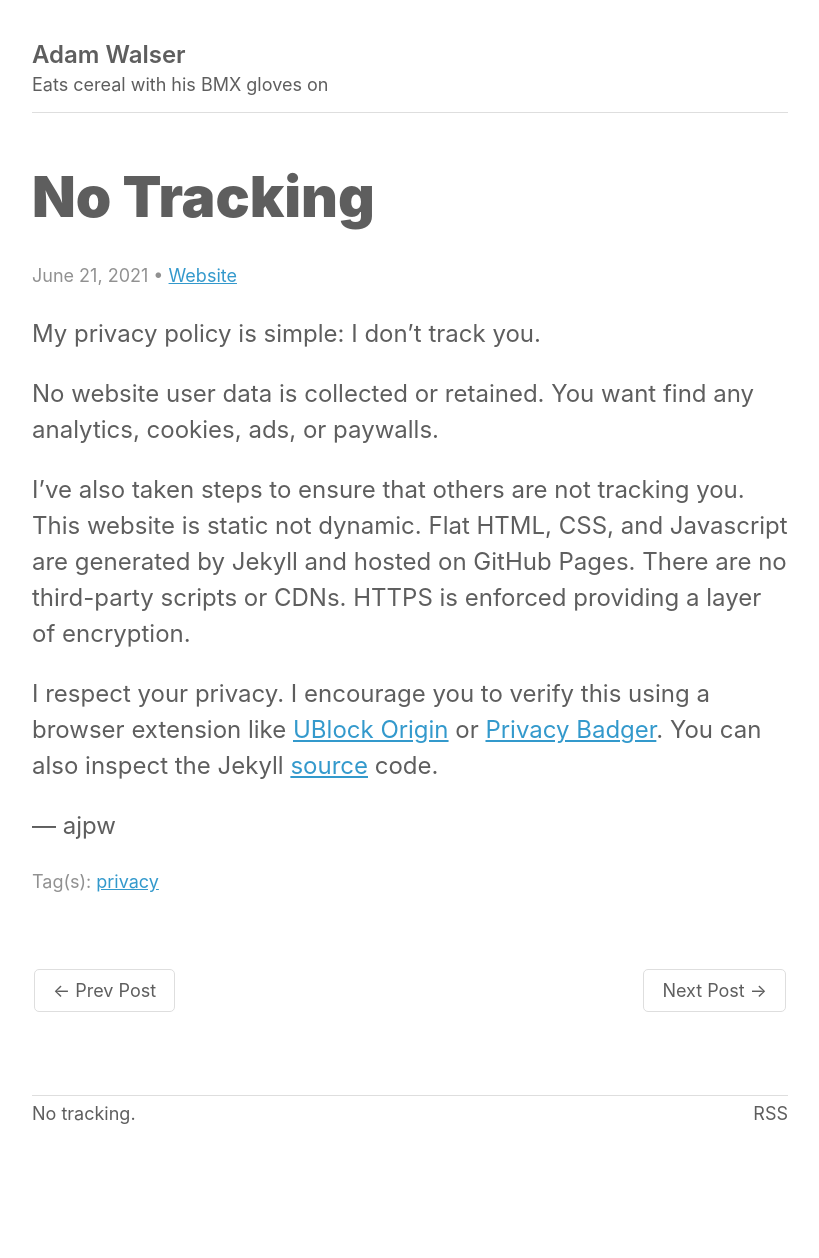
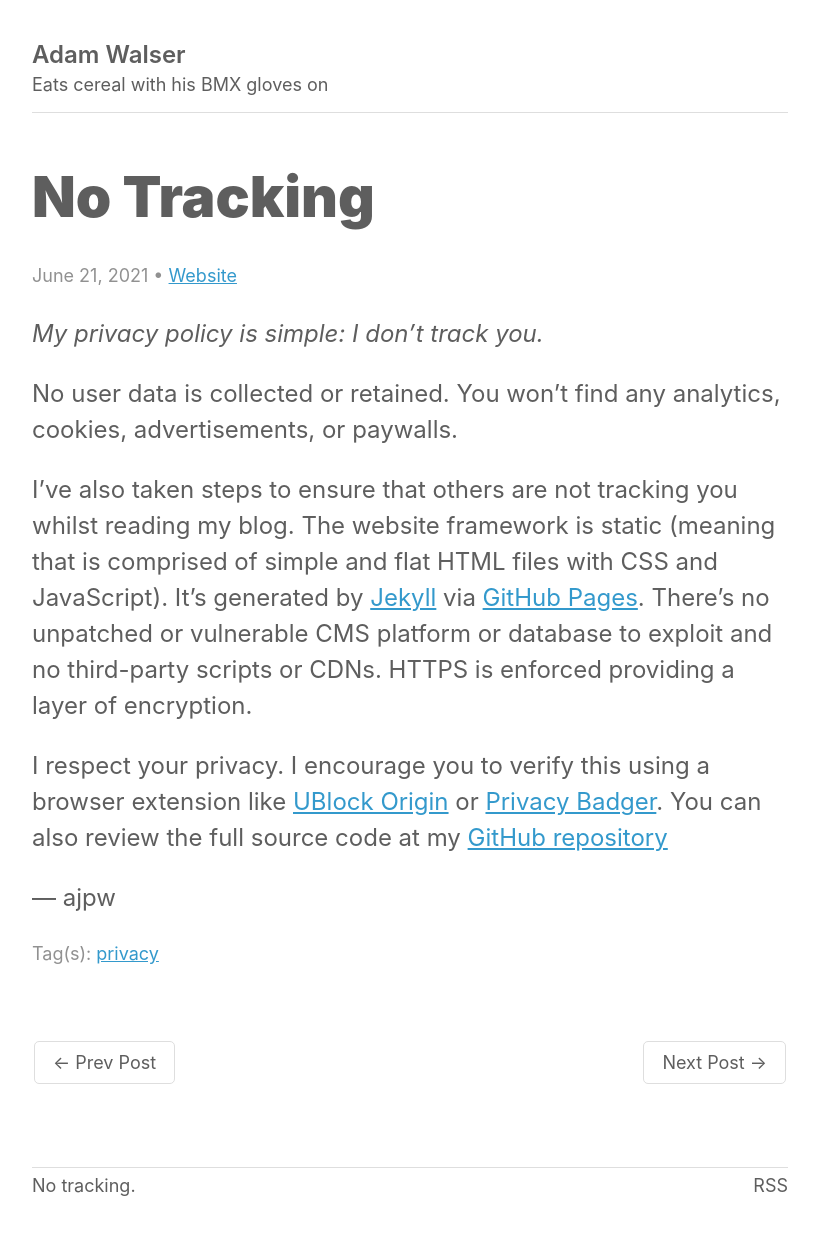
Before and after one commit to ajpwalser/ajpwalser.github.io, a Jekyll site: the page built from _posts/2021-06-21-no-tracking.md, in a window 1280 px wide. Shown: the whole page, without its empty margins (230-1049 px from the left). Built offline with Jekyll 4.4.1, drawn with Linux system fonts in a browser that asks for light colours; some web fonts are replaced; before the commit the page ends 1186 px from its top, so only the background shows below that.

Commit message:
Update 2021-06-21-no-tracking.md

```diff
--- a/_posts/2021-06-21-no-tracking.md
+++ b/_posts/2021-06-21-no-tracking.md
@@ -6,12 +6,12 @@ tags: privacy
 date: 2021-06-21
 ---
 
-My privacy policy is simple: I don't track you.<!--more-->
+*My privacy policy is simple: I don't track you.*
 
-No website user data is collected or retained. You want find any analytics, cookies, ads, or paywalls.
+No user data is collected or retained. You won't find any analytics, cookies, advertisements, or paywalls.<!--more-->
 
-I've also taken steps to ensure that others are not tracking you. This website is static not dynamic. Flat HTML, CSS, and Javascript are generated by Jekyll and hosted on GitHub Pages. There are no third-party scripts or CDNs. HTTPS is enforced providing a layer of encryption.
+I've also taken steps to ensure that others are not tracking you whilst reading my blog. The website framework is static (meaning that is comprised of simple and flat HTML files with CSS and JavaScript). It's generated by [Jekyll](https://jekyllrb.com/) via [GitHub Pages](https://pages.github.com/). There's no unpatched or vulnerable CMS platform or database to exploit and no third-party scripts or CDNs. HTTPS is enforced providing a layer of encryption.
 
-I respect your privacy. I encourage you to verify this using a browser extension like [UBlock Origin](https://ublockorigin.com/) or [Privacy Badger](https://privacybadger.org/). You can also inspect the Jekyll [source](https://github.com/ajpwalser/ajpwalser.github.io) code.
+I respect your privacy. I encourage you to verify this using a browser extension like [UBlock Origin](https://ublockorigin.com/) or [Privacy Badger](https://privacybadger.org/). You can also review the full source code at my [GitHub repository](https://github.com/ajpwalser/ajpwalser.github.io)
 
 &#8212; ajpw
```
